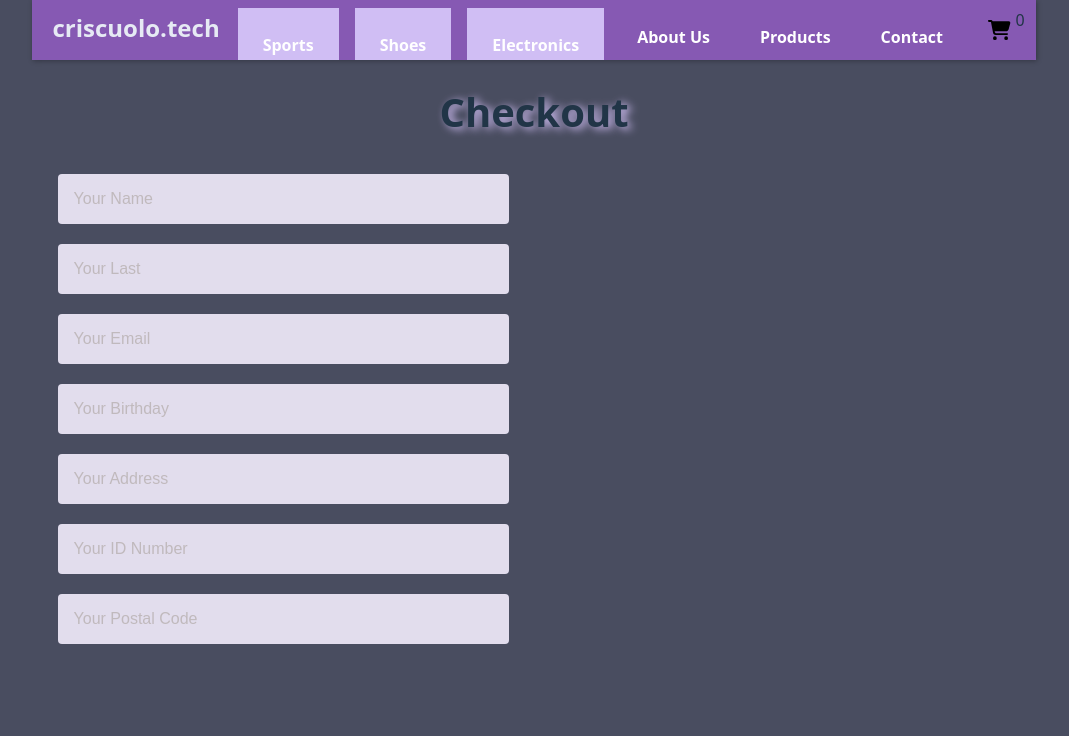
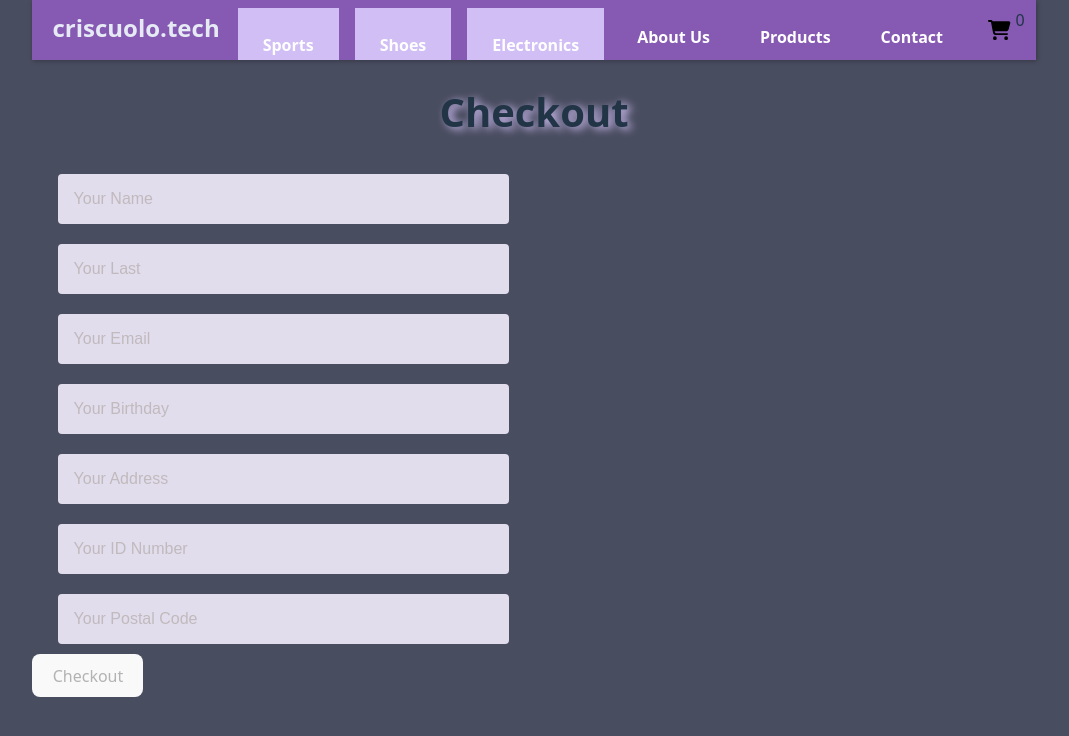
Before and after one commit to facundo-criscuolo/preentrega1-criscuolo, a React (Vite) app: page /checkout in a window 1280 px wide. Shown: the top 736 px of the page, without its empty margins (106-1175 px from the left). Built offline with nearby package versions, Linux system fonts and the light colour scheme.

Commit message:
Fixing checkout bug...

```diff
--- a/src/components/pages/checkout/index.jsx
+++ b/src/components/pages/checkout/index.jsx
@@ -1,6 +1,5 @@
 import "./styles.css";
 import Input from "../../Input";
-import { useState } from "react";
 import { useForm } from "../../../hooks/useForm";
 
 const initialState = {
@@ -15,8 +14,7 @@ const initialState = {
 
 const Checkout = () => {
 
-    const [formState, inputHandler, cleanInputs, inputFocus] = useForm(initialState)
-    const [active, setActive] = useState(false)
+    const [formState, inputHandler, inputFocus, inputBlur] = useForm(initialState);
 
     const onChange = (event) => {
         const { name, value } = event.target
@@ -28,7 +26,7 @@ const Checkout = () => {
     }
 
     const onBlur = ({ name }) => {
-        // inputBlur({ name })
+        inputBlur({ name })
     }
 
     console.log(formState);
@@ -50,7 +48,7 @@ const Checkout = () => {
                                     label='name'
                                     onChange={onChange}
                                     onFocus={() => onFocus({ name: 'name' })}
-                                    onBlur={onBlur}
+                                    onBlur={() => onBlur({ name: 'name' })}
                                     active={formState.name.active}
                                     error={formState.name.error}
                                     hasError={formState.name.hasError}
@@ -64,7 +62,7 @@ const Checkout = () => {
                                     label='last'
                                     onChange={onChange}
                                     onFocus={() => onFocus({name: 'last' })}
-                                    onBlur={onBlur}
+                                    onBlur={() => onBlur({name: 'last' })}
                                     active={formState.last.active}
                                     error={formState.last.error}
                                     hasError={formState.last.hasError}
@@ -78,10 +76,11 @@ const Checkout = () => {
                                     label='email'
                                     onChange={onChange}
                                     onFocus={() => onFocus({ name: 'email' })}
-                                    onBlur={onBlur}
+                                    onBlur={() => onBlur({name: 'email' })}
                                     active={formState.email.active}
                                     error={formState.email.error}
-                                    hasError={formState.email.hasError}                             />
+                                    hasError={formState.email.hasError}
+                                    />
                              </div>
                              <div className='inputContainer'>
                                 <Input
@@ -91,10 +90,11 @@ const Checkout = () => {
                                     label='birthday'
                                     onChange={onChange}
                                     onFocus={() => onFocus({ name: 'birthday' })}
-                                    onBlur={onBlur}
+                                    onBlur={() => onBlur({name: 'birthday' })}
                                     active={formState.birthday.active}
                                     error={formState.birthday.error}
-                                    hasError={formState.birthday.hasError}                        />
+                                    hasError={formState.birthday.hasError}
+                                    />
                              </div>
                              <div className='inputContainer'>
                                 <Input
@@ -104,10 +104,11 @@ const Checkout = () => {
                                     label='address'
                                     onChange={onChange}
                                     onFocus={() => onFocus({ name: 'address' })}
-                                    onBlur={onBlur}
+                                    onBlur={() => onBlur({name: 'address' })}
                                     active={formState.address.active}
                                     error={formState.address.error}
-                                    hasError={formState.address.hasError}                           />
+                                    hasError={formState.address.hasError}
+                                     />
                              </div>
                              <div className='inputContainer'>
                                 <Input
@@ -117,9 +118,9 @@ const Checkout = () => {
                                     label='document'
                                     onChange={onChange}
                                     onFocus={() => onFocus({ name: 'document' })}
-                                    onBlur={onBlur}
+                                    onBlur={() => onBlur({ name: 'document' })}
                                     active={formState.document.active}
-                                                               />
+                                />
 
                              </div>
                              <div className='inputContainer'>
@@ -130,9 +131,13 @@ const Checkout = () => {
                                     label='postalcode'
                                     onChange={onChange}
                                     onFocus={() => onFocus({ name: 'postalcode' })}
-                                    onBlur={onBlur}
-                                    active={formState.postalcode.active}                                />
+                                    onBlur={() => onBlur({ name: 'postalcode' })}
+                                    active={formState.postalcode.active}
+                                     />
                              </div>
+                        </div>
+                        <div className="checkoutContainer">
+                            <button disabled={!formState.isFormValid} type='submit' className='butttonCheckout'>Checkout</button>
                         </div>
                     </form>
                 </div>
--- a/src/components/pages/checkout/styles.css
+++ b/src/components/pages/checkout/styles.css
@@ -13,3 +13,7 @@
     text-shadow: 4px 2px 9px rgb(208, 190, 244);
 
 }
+
+.butttonCheckout:disabled {
+    cursor: not-allowed
+}
```
